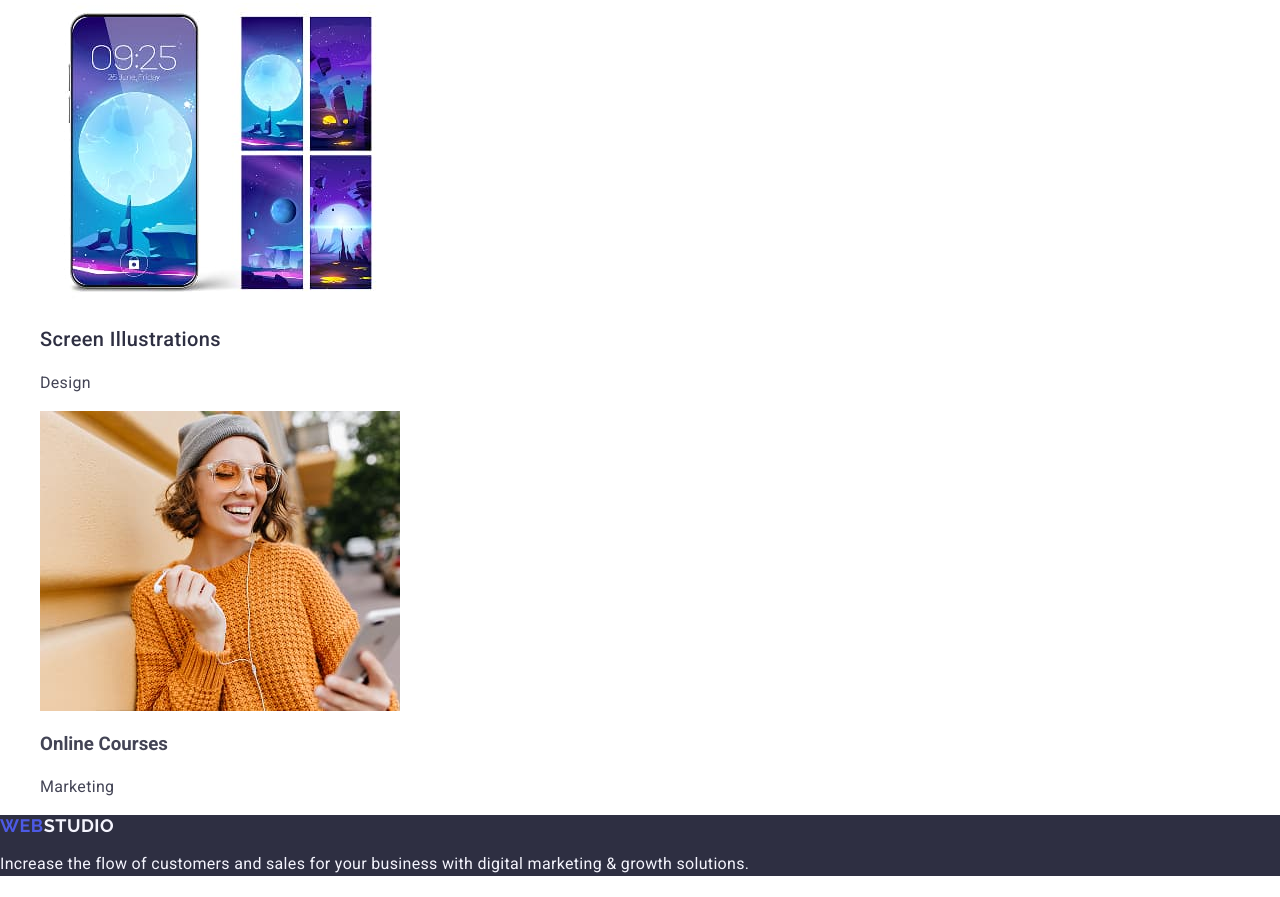
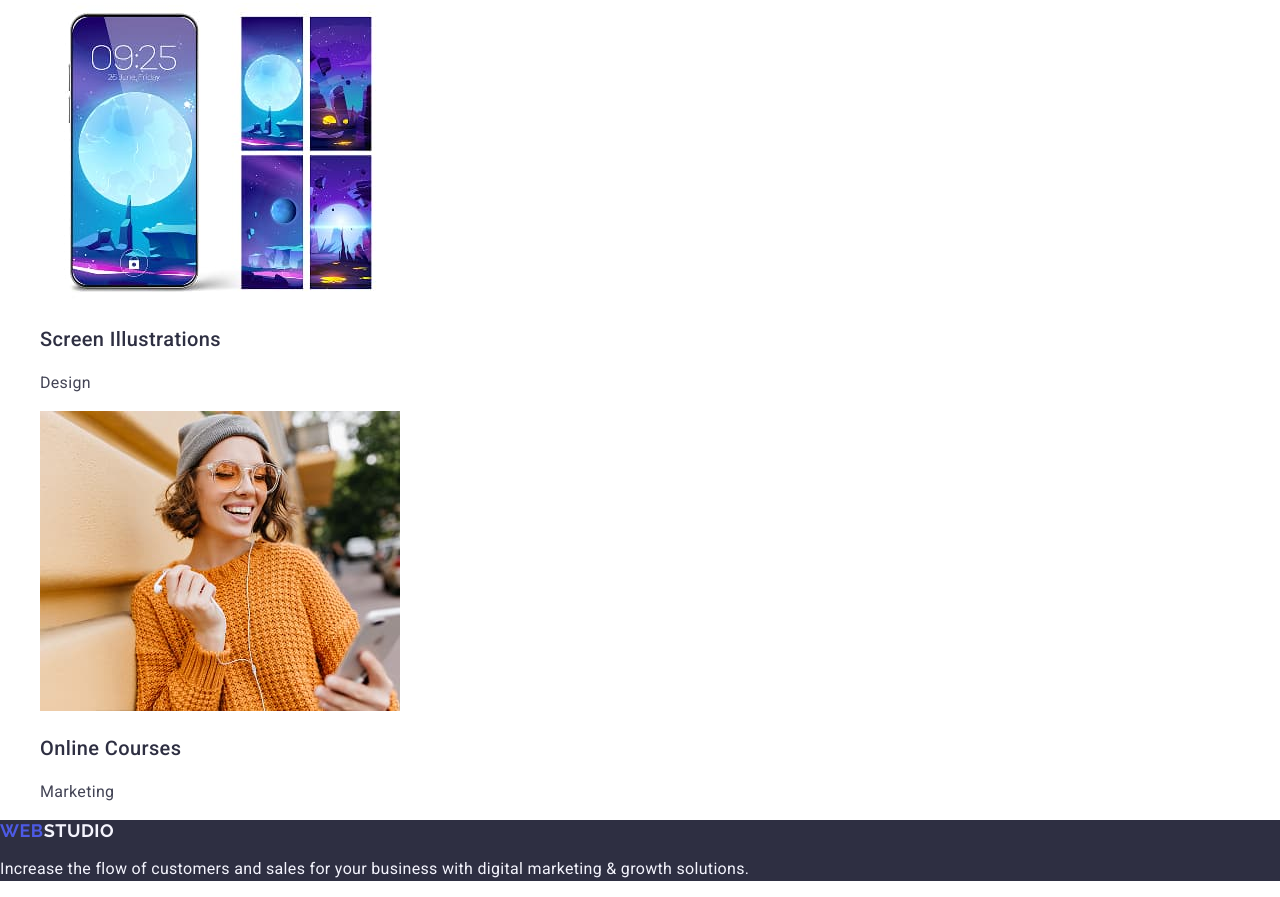
Before and after one commit to alinayashchenko/goit-markup-hw-02, a plain HTML site: page index.html in a window 1280 px wide. Shown: the part 3996-4893 px from the top of the page. Drawn offline with nearby package versions, Linux system fonts and the light colour scheme.

Commit message:
homework2

```diff
--- a/index.html
+++ b/index.html
@@ -129,7 +129,7 @@
 
                 <li class="list-item-four">
                     <img src="./images/img-6.jpg" alt="Online Courses" width="360" height="300">
-                    <h3>Online Courses</h3>
+                    <h3 class="title-three">Online Courses</h3>
                     <p class="text-title-three">Marketing</p>
                 </li>
             </ul>
```
